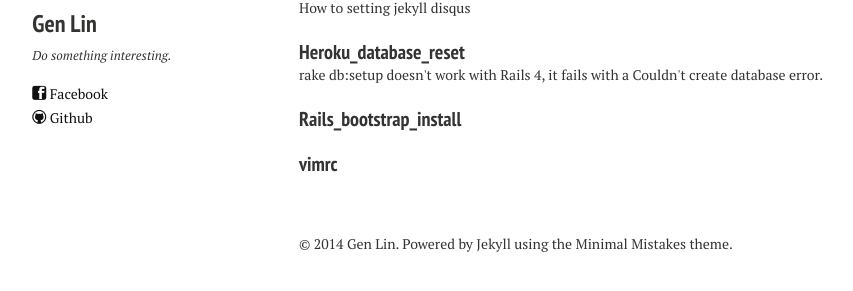
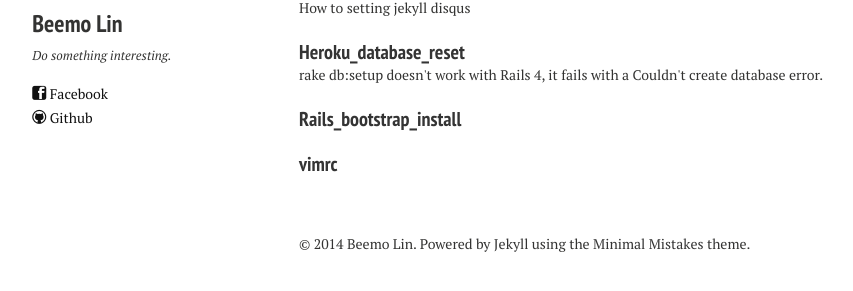
Before and after one commit to BeemoLin/BeemoLin.github.io, a Jekyll site: the page built from index.md, in a window 1280 px wide, cut to the strip 531-822 px from the top of the page. Shown: the whole strip, without its empty margins (21-874 px from the left). Built offline with Jekyll 4.4.1, drawn with Linux system fonts in a browser that asks for light colours; nearby versions of some CDN libraries.

Commit message:
beemolin

```diff
--- a/_config.yml
+++ b/_config.yml
@@ -1,10 +1,10 @@
 # Your site's domain goes here. Leave localhost server or blank when working locally.
-url:              http://cameogen.github.io
+url:              http://beemolin.github.io
 disqus_shortname: cameogen
 
 # Owner/author information
 owner:
-  name:           Gen Lin
+  name:           Beemo Lin
   avatar:         bio-photo.jpg
   bio:            "Do something interesting."
   email:          dteout@gmail.com
@@ -12,7 +12,7 @@
   # Social networking links are used in author-bio sidebar. Update and remove as you like.
   twitter:
   facebook:       cameogen
-  github:         cameogen
+  github:         beemolin
   stackoverflow:
   linkedin:
   instagram:
```
